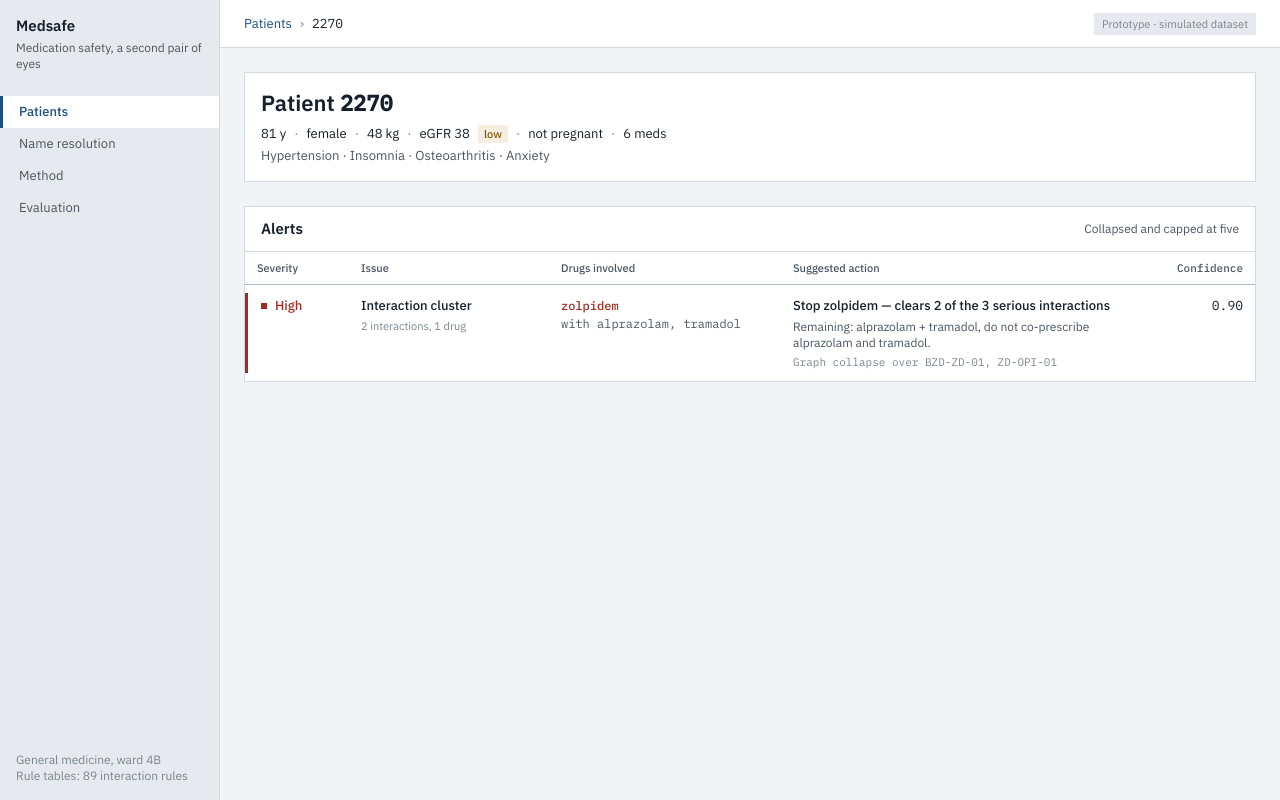
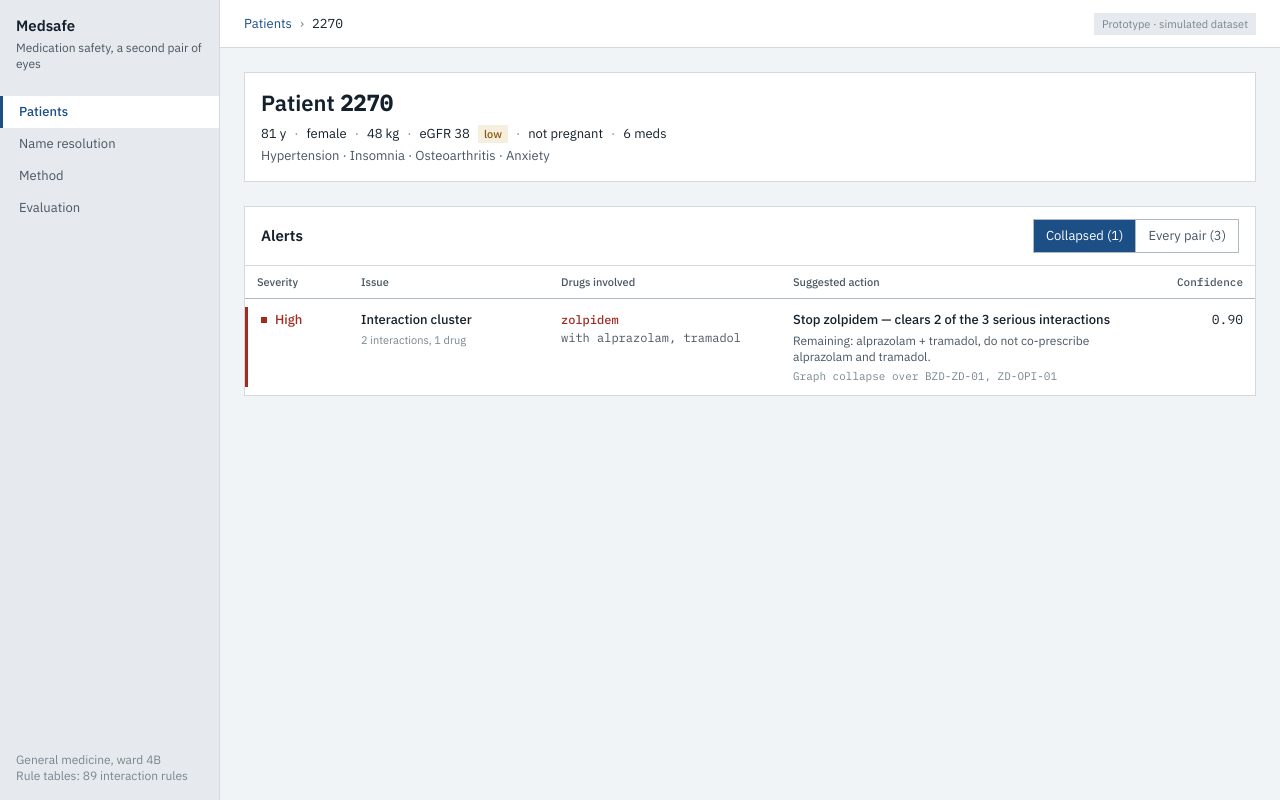
Before and after one commit to PavanSuryaChintada/h4-hosp-patient, a React (Vite) app: page /patient/2270 in a window 1280 px wide. Built offline with nearby package versions, Linux system fonts and the light colour scheme.

Commit message:
feat(patient): collapsed vs every-pair toggle with alert-fatigue caption

```diff
--- a/src/screens/PatientDetail.tsx
+++ b/src/screens/PatientDetail.tsx
@@ -1,6 +1,9 @@
+import { useState } from 'react';
 import { Link, useParams } from 'react-router-dom';
 import { BY_ID, name, type Alert } from '../data/engine';
-import { StatusCell } from '../components/ui';
+import { Segmented, StatusCell } from '../components/ui';
+
+type Mode = 'collapsed' | 'all';
 
 const DEFAULT_SEV = { major: 'high', moderate: 'medium', minor: 'low' } as Record<string, string>;
 
@@ -28,6 +31,7 @@ function DrugsCell({ a }: { a: Alert }) {
 
 export function PatientDetail() {
   const { id = '' } = useParams();
+  const [mode, setMode] = useState<Mode>('collapsed');
   const x = BY_ID[id];
 
   if (!x) {
@@ -40,7 +44,15 @@ export function PatientDetail() {
   }
 
   const p = x.patient;
-  const rows = x.collapsed;
+  const rows = mode === 'collapsed' ? x.collapsed : x.all;
+  const lows = x.all.filter((a) => a.severity === 'low').length;
+  const anchor = x.anchors[0];
+  const aboutAnchor = anchor ? x.all.filter((a) => a.drugs.includes(anchor)).length : 0;
+
+  const fatigue = x.all.length === 0 ? null
+    : anchor
+      ? `Every pair: ${x.all.length} alerts, ${aboutAnchor} of them about ${name(anchor)}, ${lows} low severity. This is what a prescriber dismisses.`
+      : `Every pair: ${x.all.length} alerts, ${lows} of them low severity. This is what a prescriber dismisses.`;
 
   return (
     <div className="content">
@@ -60,12 +72,16 @@ export function PatientDetail() {
       <section className="panel" aria-label="Alerts">
         <div className="panel-head">
           <h2 className="section">Alerts</h2>
-          <span className="meta">Collapsed and capped at five</span>
+          <Segmented label="Alert view" value={mode} onChange={setMode} segments={[
+            { value: 'collapsed', label: `Collapsed (${x.collapsed.length})` },
+            { value: 'all', label: `Every pair (${x.all.length})` },
+          ]} />
         </div>
+        {mode === 'all' && fatigue && <div className="fatigue">{fatigue}</div>}
         {rows.length === 0 ? (
           <div className="empty">
-            {x.all.length > 0
-              ? `No high or medium issue found. ${x.all.length} low-severity note${x.all.length > 1 ? 's' : ''} hidden.`
+            {mode === 'collapsed' && x.all.length > 0
+              ? `No high or medium issue found. ${x.all.length} low-severity note${x.all.length > 1 ? 's' : ''} hidden; see every pair.`
               : 'No issue was found in the medicines that resolved.'}
           </div>
         ) : (
```
